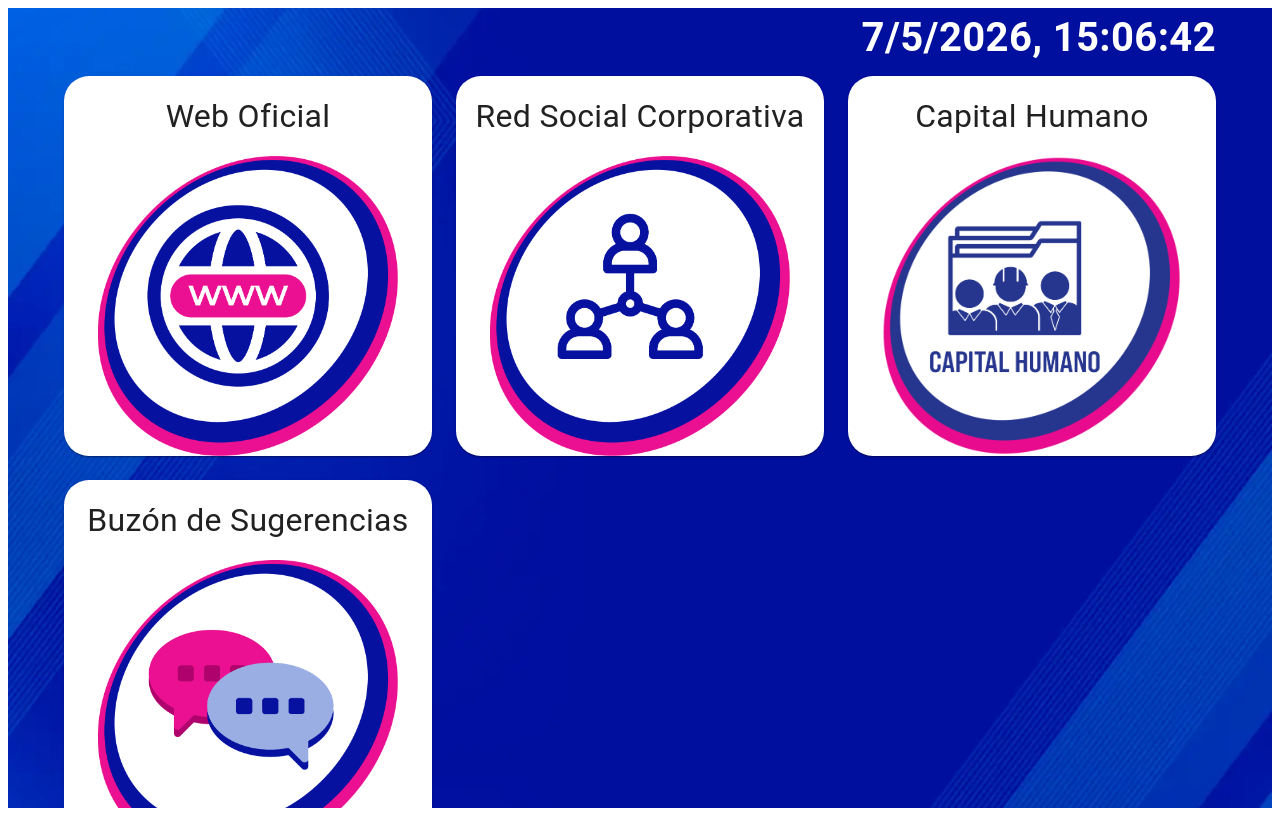
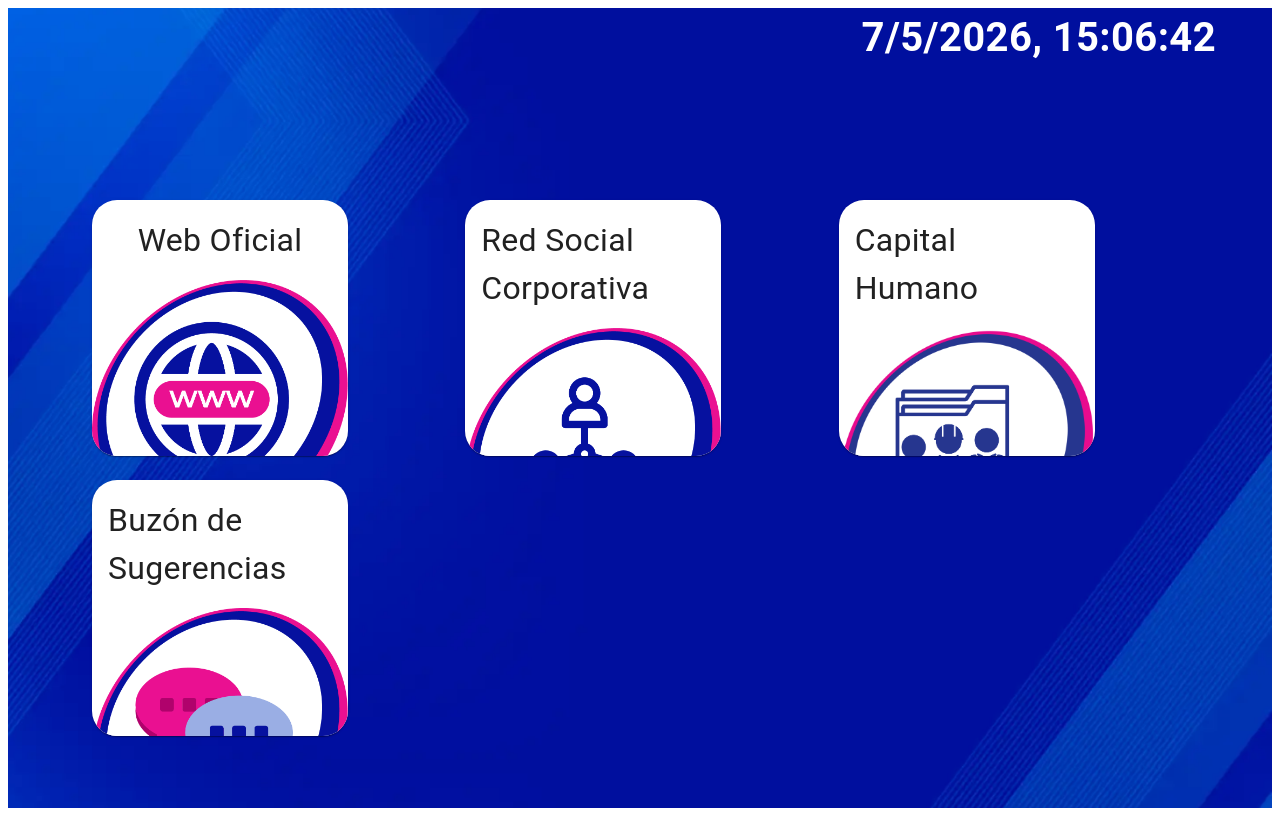
Before and after one commit to Vitoboos/KioskReact, a React (Vite) app: page / in a window 1280 px wide. Built offline with nearby package versions, Linux system fonts and the light colour scheme.

Commit message:
Changing Navigation in Menu

```diff
--- a/src/components/MenuItem.tsx
+++ b/src/components/MenuItem.tsx
@@ -1,5 +1,5 @@
 import { Card, CardContent, CardMedia, Grid, Typography } from "@mui/material"
-import { Link } from "react-router-dom"
+import { useNavigate } from "react-router-dom"
 
 interface MenuItemProps {
     title: string,
@@ -7,47 +7,55 @@ interface MenuItemProps {
     site: string,
 }
 
-interface SmartLinkProps {
-    to: string;
-    children: React.ReactNode;
+
+// Navegación
+
+function goToSite(url: string, navigate: ReturnType<typeof useNavigate>) {
+
+    if (url.startsWith("https") || url.startsWith("mailto")) {
+        window.location.href = url
+    }
+    else {
+        navigate(url)
+    }
 }
 
-const SmartLink = ({ to, children }: SmartLinkProps) => {
-    const isExternal = to.startsWith("http");
-
-    if (isExternal) {
-        return (
-            <a href={to} target="_blank" rel="noreferrer">
-                {children}
-            </a>
-        );
-    }
-
-    return <Link to={to} >{children} </Link>;
-};
+// Menu
 
 const MenuItem = ({ title, image, site }: MenuItemProps) => {
+    const navigate = useNavigate()
+    const handleClick = (url: string) => goToSite(url, navigate);
 
     return (
         <>
             <Grid size={{ xs: 6, sm: 4, md: 4, lg: 4, xl: 4 }} spacing={0}>
                 <Card
+                    onClick={() => handleClick(site)}
                     sx={{
                         display: "flex",
                         alignItems: "center",
                         flexDirection: "column",
-                        borderRadius: "25px"
+                        borderRadius: "25px",
+                        width: "20vw",
+                        height: "20vw",
+                        "&:hover":{
+                            cursor: "pointer"
+                        }
                     }}
                 >
                     <CardContent>
-                        <Typography sx={{fontSize: "2rem"}}>
+                        <Typography sx={{ fontSize: "2rem" }}>
                             {title}
                         </Typography>
                     </CardContent>
-                    <CardMedia sx={{
-                        width: { xs: "75px", sm: "150x", md: "200px", lg: "300px" },
-                        height: { xs: "75px", sm: "150px", md: "200px", lg: "300px" },
-                    }} image={image} />
+                    <CardMedia
+                        component="img"
+                        image={image}
+                        sx={{
+                            width: "100%",
+                            objectFit: "contain",
+                        }}
+                    />
                 </Card>
             </Grid>
         </>
--- a/src/pages/Inicio.tsx
+++ b/src/pages/Inicio.tsx
@@ -35,9 +35,9 @@ const Home = () => {
                 }}>
                 <Menu>
                     <MenuItem title='Web Oficial' image={web_icon} site="https://www.rolda.com.ve/en" />
-                    <MenuItem title='Red Social Corporativa' image={social_icon} site="" />
-                    <MenuItem title='Capital Humano' image={hr_icon} site="" />
-                    <MenuItem title='Buzón de Sugerencias' image={suggestions_icon} site="" />
+                    <MenuItem title='Red Social Corporativa' image={social_icon} site="/comunidades" />
+                    <MenuItem title='Capital Humano' image={hr_icon} site="/capitalhumano" />
+                    <MenuItem title='Buzón de Sugerencias' image={suggestions_icon} site="mailto:piplanta@rolda.com.ve?subject=Solicitud" />
                     {/* <Grid size={12}>
                         <Agent image={agentIcon} />
                     </Grid> */}
```
